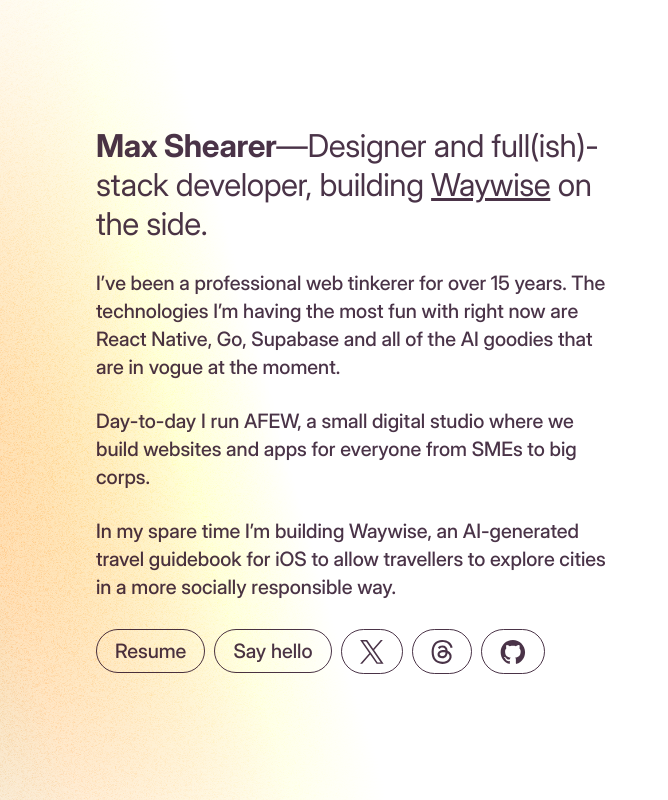
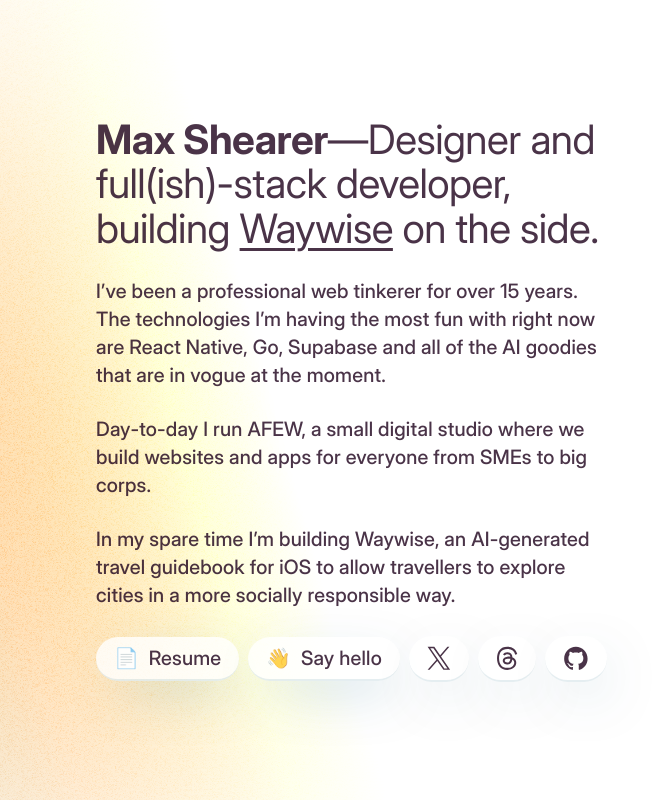
Before and after one commit to maxshearer/max.shearer.co, a Next.js app: page / in a window 1280 px wide. Shown: the whole page, without its empty margins (0-668 px from the left). Built offline with nearby package versions, Linux system fonts and the light colour scheme.

Commit message:
refactor: More typography tweaking

```diff
--- a/app/page.module.css
+++ b/app/page.module.css
@@ -29,12 +29,14 @@
     font-size: 1.1rem;
     line-height: 1.4;
     font-weight: 500;
+    letter-spacing: 0.01em;
   }
 }
 
 .title {
   font-weight: 400;
-  font-size: 1.75rem;
+  font-size: 2.25rem;
+  line-height: 1.1;
   letter-spacing: -0.0125em;
 
   & strong {
@@ -43,6 +45,8 @@
 
   & a {
     text-decoration: underline;
+    text-underline-offset: 0.125em;
+    text-decoration-thickness: 0.075em;
   }
 }
 
@@ -58,27 +62,39 @@
   }
 
   & a, & button {
+    transition: transform 0.2s ease-in-out, box-shadow 0.2s ease-in-out, border-bottom-color 0.2s ease-in-out;
     appearance: none;
     display: inline-flex;
     align-items: center;
     justify-content: center;
     padding: 0.5rem 1rem;
-    background: none;
-    border: 1px solid var(--foreground);
+    background: rgba(255 255 255 / 0.8);
     border-radius: 1.5rem;
+    border: none;
+    box-shadow: 0.5rem 1rem 3rem -1rem rgba(0 90 120 / 0.7);
+    border-bottom: 0.125rem solid rgba(0 90 120 / 0.1);
     color: var(--foreground);
     font-family: var(--font-inter-display);
     font-size: 1.1rem;
     font-weight: 500;
     white-space: nowrap;
+    letter-spacing: 0.01em;
     cursor: pointer;
 
-    &:focus {
-      outline: 0.25rem solid rgba(0,0,0,0.1);
+    &:focus-visible {
+      outline: 0.25rem solid rgba(0 0 0 / 0.1);
       box-shadow: none;
     }
 
+    &:hover {
+      /* Bounce up by 0.25rem */
+      transform: translateY(-0.125rem);
+      box-shadow: 0.5rem 1rem 3rem -1rem rgba(0 90 120 / 1);
+      border-bottom-color: rgba(0 90 120 / 0.15);
+    }
+
     & svg {
+      margin: 0.05rem 0;
       fill: var(--foreground);
     }
   }
--- a/app/page.tsx
+++ b/app/page.tsx
@@ -106,16 +106,16 @@
           <nav className={styles.nav}>
             <ul>
               <li>
-                <Link href="/resume">Resume</Link>
+                <Link href="/resume">📄&nbsp; Resume</Link>
               </li>
               <li>
-                <button>Say hello</button>
+                <button>👋&nbsp; Say hello</button>
               </li>
               <li>
                 <Link href="https://x.com/maxshearer">
                   <svg
                     width="24"
-                    height="25"
+                    height="24"
                     viewBox="0 0 24 25"
                     fill="none"
                     xmlns="http://www.w3.org/2000/svg"
@@ -129,7 +129,7 @@
                 <Link href="https://threads.net/shearer">
                   <svg
                     width="22"
-                    height="25"
+                    height="24"
                     viewBox="0 0 22 25"
                     fill="none"
                     xmlns="http://www.w3.org/2000/svg"
@@ -144,7 +144,7 @@
                 <Link href="https://github.com/maxshearer">
                   <svg
                     width="26"
-                    height="25"
+                    height="24"
                     viewBox="0 0 26 25"
                     fill="none"
                     xmlns="http://www.w3.org/2000/svg"
```
